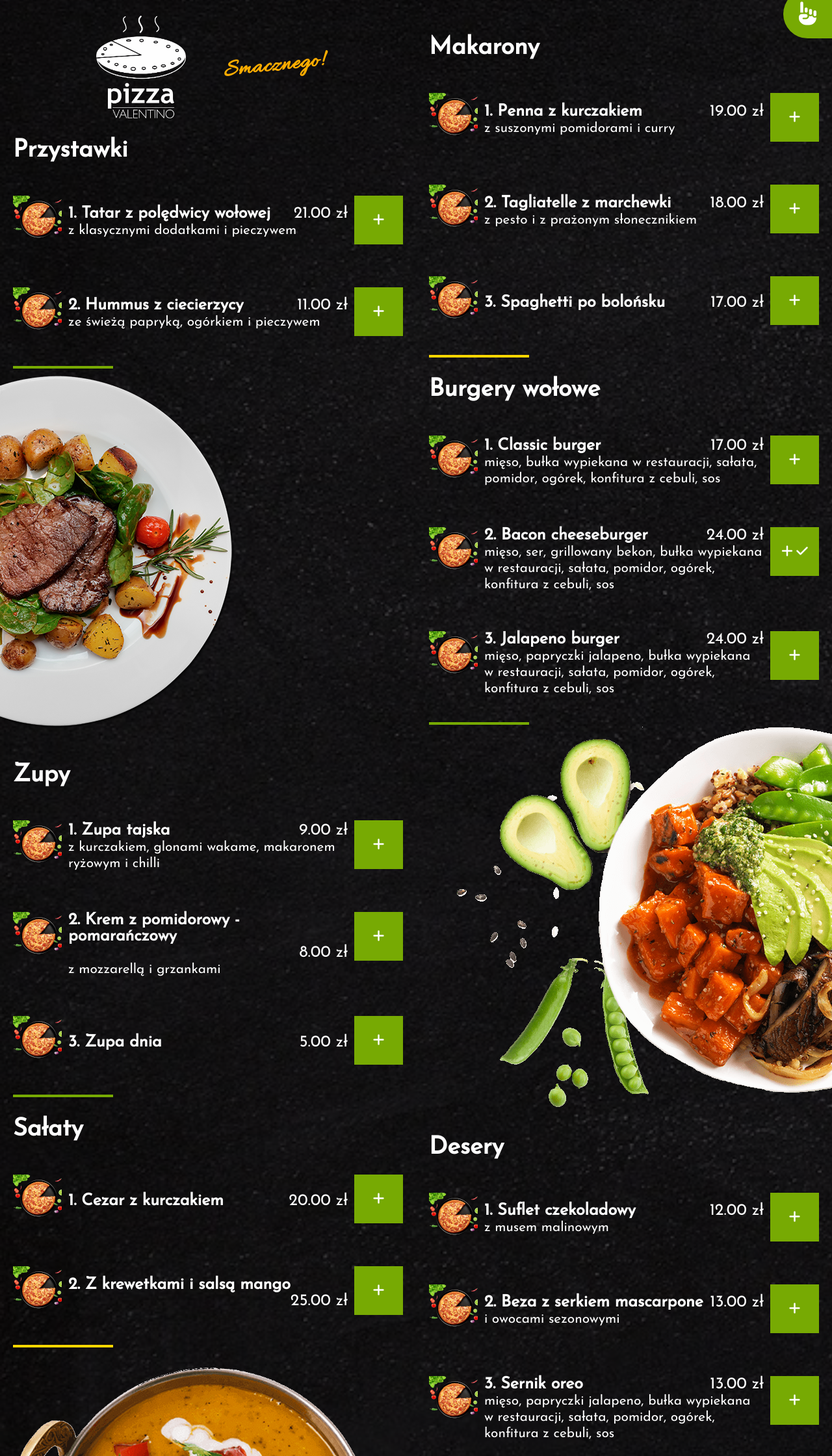
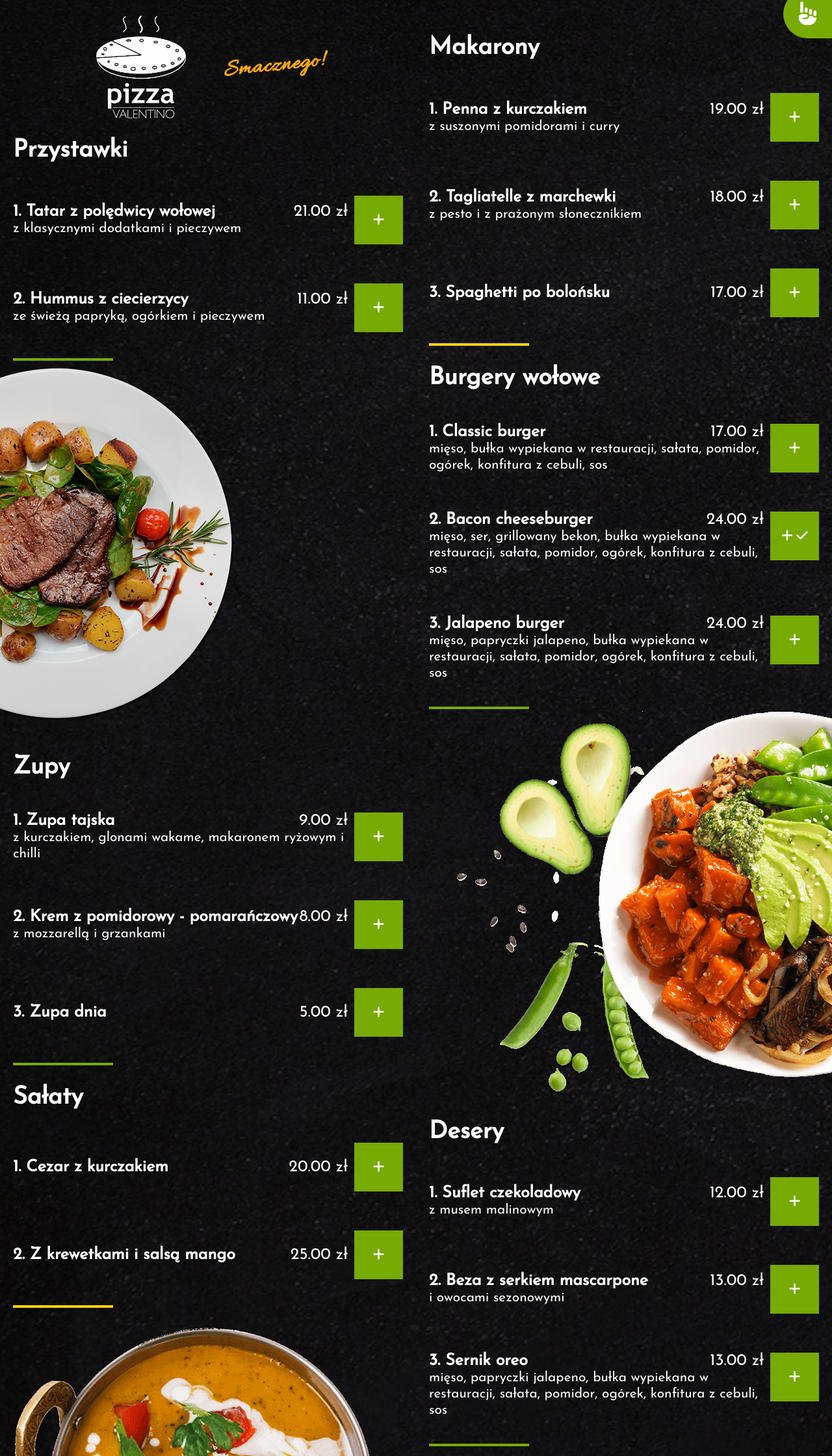
Before and after one commit to przemekerbacher/menu-pizza-2, a plain HTML site: page index.html in a window 1280 px wide. Shown: the part 16-2256 px from the top of the page at 65% size. Drawn offline with Linux system fonts and the light colour scheme.

Commit message:
remove product image

```diff
--- a/index.html
+++ b/index.html
@@ -23,12 +23,7 @@
                 </div>
                 <div class="menu-items">
                   <div class="menu-item">
-                    <div class="item-image">
-                      <img
-                        src="images/pizza.png"
-                        alt="Tatar z polędwicy wołowej"
-                      />
-                    </div>
+
                     <div class="product-wrap">
                       <div class="info">
                         <div class="name">
@@ -55,12 +50,7 @@
                   </div>
 
                   <div class="menu-item">
-                    <div class="item-image">
-                      <img
-                        src="images/pizza.png"
-                        alt="Tatar z polędwicy wołowej"
-                      />
-                    </div>
+
                     <div class="product-wrap">
                       <div class="info">
                         <div class="name">
@@ -99,12 +89,7 @@
                 </div>
                 <div class="menu-items">
                   <div class="menu-item">
-                    <div class="item-image">
-                      <img
-                        src="images/pizza.png"
-                        alt="Tatar z polędwicy wołowej"
-                      />
-                    </div>
+
                     <div class="product-wrap">
                       <div class="info">
                         <div class="name">
@@ -131,12 +116,7 @@
                   </div>
 
                   <div class="menu-item">
-                    <div class="item-image">
-                      <img
-                        src="images/pizza.png"
-                        alt="Tatar z polędwicy wołowej"
-                      />
-                    </div>
+
                     <div class="product-wrap">
                       <div class="info">
                         <div class="name">
@@ -163,12 +143,7 @@
                   </div>
 
                   <div class="menu-item">
-                    <div class="item-image">
-                      <img
-                        src="images/pizza.png"
-                        alt="Tatar z polędwicy wołowej"
-                      />
-                    </div>
+
                     <div class="product-wrap">
                       <div class="info">
                         <div class="name">
@@ -202,12 +177,7 @@
                 </div>
                 <div class="menu-items">
                   <div class="menu-item">
-                    <div class="item-image">
-                      <img
-                        src="images/pizza.png"
-                        alt="Tatar z polędwicy wołowej"
-                      />
-                    </div>
+
                     <div class="product-wrap">
                       <div class="info">
                         <div class="name">
@@ -233,12 +203,7 @@
                   </div>
 
                   <div class="menu-item">
-                    <div class="item-image">
-                      <img
-                        src="images/pizza.png"
-                        alt="Tatar z polędwicy wołowej"
-                      />
-                    </div>
+
                     <div class="product-wrap">
                       <div class="info">
                         <div class="name">
@@ -278,12 +243,7 @@
                 </div>
                 <div class="menu-items">
                   <div class="menu-item">
-                    <div class="item-image">
-                      <img
-                        src="images/pizza.png"
-                        alt="Tatar z polędwicy wołowej"
-                      />
-                    </div>
+
                     <div class="product-wrap">
                       <div class="info">
                         <div class="name">
@@ -310,12 +270,7 @@
                   </div>
 
                   <div class="menu-item">
-                    <div class="item-image">
-                      <img
-                        src="images/pizza.png"
-                        alt="Tatar z polędwicy wołowej"
-                      />
-                    </div>
+
                     <div class="product-wrap">
                       <div class="info">
                         <div class="name">
@@ -339,12 +294,7 @@
                   </div>
 
                   <div class="menu-item">
-                    <div class="item-image">
-                      <img
-                        src="images/pizza.png"
-                        alt="Tatar z polędwicy wołowej"
-                      />
-                    </div>
+
                     <div class="product-wrap">
                       <div class="info">
                         <div class="name">
@@ -368,12 +318,7 @@
                   </div>
 
                   <div class="menu-item">
-                    <div class="item-image">
-                      <img
-                        src="images/pizza.png"
-                        alt="Tatar z polędwicy wołowej"
-                      />
-                    </div>
+
                     <div class="product-wrap">
                       <div class="info">
                         <div class="name">
@@ -399,12 +344,7 @@
                   </div>
 
                   <div class="menu-item">
-                    <div class="item-image">
-                      <img
-                        src="images/pizza.png"
-                        alt="Tatar z polędwicy wołowej"
-                      />
-                    </div>
+
                     <div class="product-wrap">
                       <div class="info">
                         <div class="name">
@@ -431,12 +371,7 @@
                   </div>
 
                   <div class="menu-item">
-                    <div class="item-image">
-                      <img
-                        src="images/pizza.png"
-                        alt="Tatar z polędwicy wołowej"
-                      />
-                    </div>
+
                     <div class="product-wrap">
                       <div class="info">
                         <div class="name">
@@ -464,12 +399,7 @@
                   </div>
 
                   <div class="menu-item">
-                    <div class="item-image">
-                      <img
-                        src="images/pizza.png"
-                        alt="Tatar z polędwicy wołowej"
-                      />
-                    </div>
+
                     <div class="product-wrap">
                       <div class="info">
                         <div class="name">
@@ -508,12 +438,7 @@
                 </div>
                 <div class="menu-items">
                   <div class="menu-item">
-                    <div class="item-image">
-                      <img
-                        src="images/pizza.png"
-                        alt="Tatar z polędwicy wołowej"
-                      />
-                    </div>
+
                     <div class="product-wrap">
                       <div class="info">
                         <div class="name">
@@ -539,12 +464,7 @@
                   </div>
 
                   <div class="menu-item">
-                    <div class="item-image">
-                      <img
-                        src="images/pizza.png"
-                        alt="Tatar z polędwicy wołowej"
-                      />
-                    </div>
+
                     <div class="product-wrap">
                       <div class="info">
                         <div class="name">
@@ -571,12 +491,7 @@
                   </div>
 
                   <div class="menu-item">
-                    <div class="item-image">
-                      <img
-                        src="images/pizza.png"
-                        alt="Tatar z polędwicy wołowej"
-                      />
-                    </div>
+
                     <div class="product-wrap">
                       <div class="info">
                         <div class="name">
@@ -612,12 +527,7 @@
                 </div>
                 <div class="menu-items">
                   <div class="menu-item">
-                    <div class="item-image">
-                      <img
-                        src="images/pizza.png"
-                        alt="Tatar z polędwicy wołowej"
-                      />
-                    </div>
+
                     <div class="product-wrap">
                       <div class="info">
                         <div class="name">
@@ -643,12 +553,7 @@
                   </div>
 
                   <div class="menu-item">
-                    <div class="item-image">
-                      <img
-                        src="images/pizza.png"
-                        alt="Tatar z polędwicy wołowej"
-                      />
-                    </div>
+
                     <div class="product-wrap">
                       <div class="info">
                         <div class="name">
@@ -678,12 +583,7 @@
                   </div>
 
                   <div class="menu-item">
-                    <div class="item-image">
-                      <img
-                        src="images/pizza.png"
-                        alt="Tatar z polędwicy wołowej"
-                      />
-                    </div>
+
                     <div class="product-wrap">
                       <div class="info">
                         <div class="name">
@@ -724,12 +624,7 @@
                 </div>
                 <div class="menu-items">
                   <div class="menu-item">
-                    <div class="item-image">
-                      <img
-                        src="images/pizza.png"
-                        alt="Tatar z polędwicy wołowej"
-                      />
-                    </div>
+
                     <div class="product-wrap">
                       <div class="info">
                         <div class="name">
@@ -755,12 +650,7 @@
                   </div>
 
                   <div class="menu-item">
-                    <div class="item-image">
-                      <img
-                        src="images/pizza.png"
-                        alt="Tatar z polędwicy wołowej"
-                      />
-                    </div>
+
                     <div class="product-wrap">
                       <div class="info">
                         <div class="name">
@@ -787,12 +677,7 @@
                   </div>
 
                   <div class="menu-item">
-                    <div class="item-image">
-                      <img
-                        src="images/pizza.png"
-                        alt="Tatar z polędwicy wołowej"
-                      />
-                    </div>
+
                     <div class="product-wrap">
                       <div class="info">
                         <div class="name">
@@ -830,12 +715,7 @@
                 </div>
                 <div class="menu-items">
                   <div class="menu-item">
-                    <div class="item-image">
-                      <img
-                        src="images/pizza.png"
-                        alt="Tatar z polędwicy wołowej"
-                      />
-                    </div>
+
                     <div class="product-wrap">
                       <div class="info">
                         <div class="name">
@@ -861,12 +741,7 @@
                   </div>
 
                   <div class="menu-item">
-                    <div class="item-image">
-                      <img
-                        src="images/pizza.png"
-                        alt="Tatar z polędwicy wołowej"
-                      />
-                    </div>
+
                     <div class="product-wrap">
                       <div class="info">
                         <div class="name">
@@ -890,12 +765,7 @@
                   </div>
 
                   <div class="menu-item">
-                    <div class="item-image">
-                      <img
-                        src="images/pizza.png"
-                        alt="Tatar z polędwicy wołowej"
-                      />
-                    </div>
+
                     <div class="product-wrap">
                       <div class="info">
                         <div class="name">
--- a/styles/css/extra.css
+++ b/styles/css/extra.css
@@ -361,4 +361,3 @@
 .buttons.active {
   right: 0;
 }
-/*# sourceMappingURL=extra.css.map */
```
